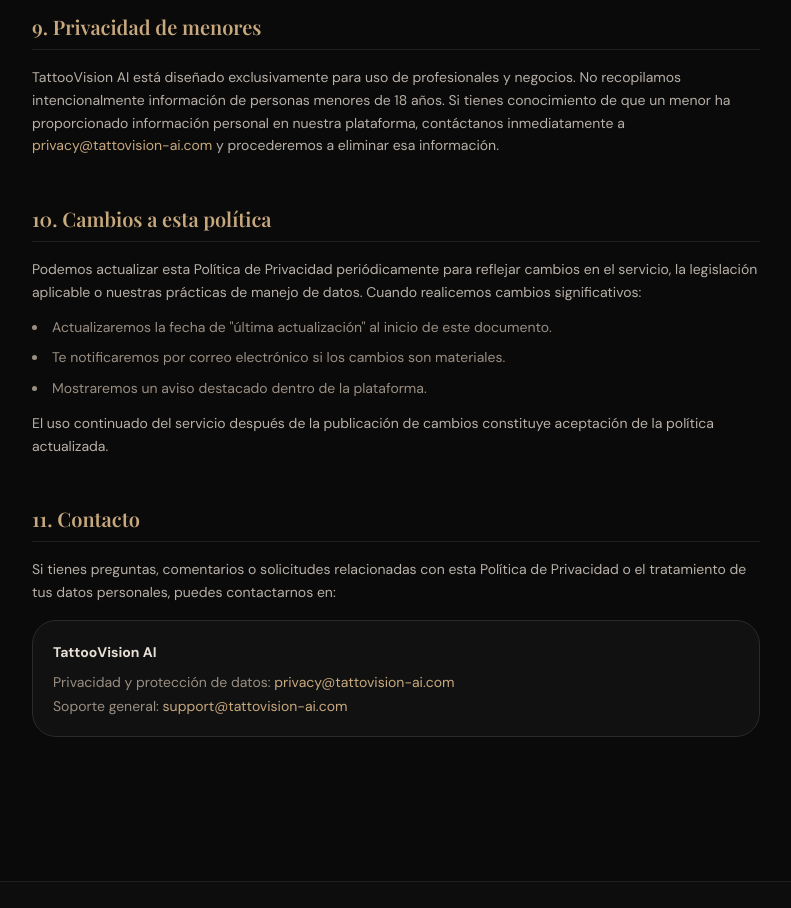
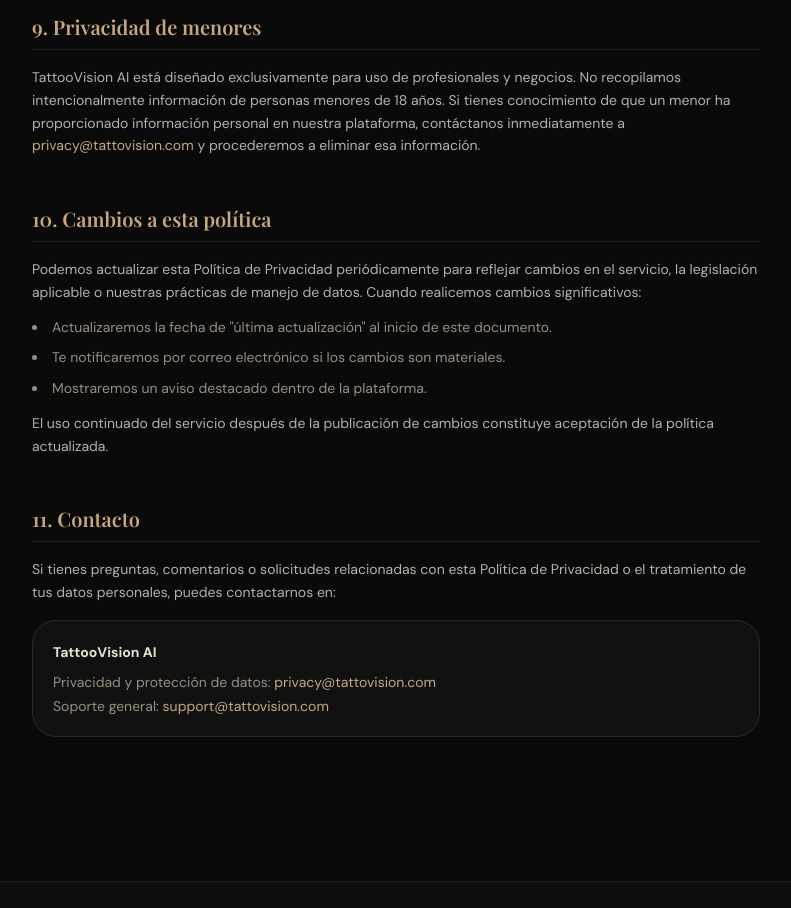
Before and after one commit to Angelmatias100/tattovision-ai, a Next.js app: page /privacy in a window 1280 px wide. Shown: the part 4160-5068 px from the top of the page, without its empty margins (244-1035 px from the left). Built offline with nearby package versions, Linux system fonts and the light colour scheme; no server answers.

Commit message:
feat: migrate domain from tattovision-ai.vercel.app to www.tattovision.com

```diff
--- a/src/app/(dashboard)/agenda/page.tsx
+++ b/src/app/(dashboard)/agenda/page.tsx
@@ -861,7 +861,7 @@
 
   const { bookingSlug } = usePlan();
   const bookingUrl = bookingSlug
-    ? `${typeof window !== "undefined" ? window.location.origin : "https://tattovision-ai.vercel.app"}/booking/${bookingSlug}`
+    ? `${typeof window !== "undefined" ? window.location.origin : "https://www.tattovision.com"}/booking/${bookingSlug}`
     : null;
 
   // Compute current week dates (stable per weekOffset)
--- a/src/app/(dashboard)/configuracion/page.tsx
+++ b/src/app/(dashboard)/configuracion/page.tsx
@@ -177,7 +177,7 @@
   const [copied,      setCopied]      = useState(false);
 
   const bookingUrl = bookingSlug
-    ? `${typeof window !== 'undefined' ? window.location.origin : 'https://tattovision-ai.vercel.app'}/booking/${bookingSlug}`
+    ? `${typeof window !== 'undefined' ? window.location.origin : 'https://www.tattovision.com'}/booking/${bookingSlug}`
     : null;
 
   const handleCopy = () => {
--- a/src/app/privacy/page.tsx
+++ b/src/app/privacy/page.tsx
@@ -261,10 +261,10 @@
           <p className="mt-4">
             Para ejercer cualquiera de estos derechos, escríbenos a{" "}
             <a
-              href="mailto:privacy@tattovision-ai.com"
+              href="mailto:privacy@tattovision.com"
               style={{ color: "#c8a97e" }}
             >
-              privacy@tattovision-ai.com
+              privacy@tattovision.com
             </a>
             . Responderemos en un plazo máximo de 30 días hábiles.
           </p>
@@ -299,10 +299,10 @@
             18 años. Si tienes conocimiento de que un menor ha proporcionado información
             personal en nuestra plataforma, contáctanos inmediatamente a{" "}
             <a
-              href="mailto:privacy@tattovision-ai.com"
+              href="mailto:privacy@tattovision.com"
               style={{ color: "#c8a97e" }}
             >
-              privacy@tattovision-ai.com
+              privacy@tattovision.com
             </a>{" "}
             y procederemos a eliminar esa información.
           </p>
@@ -339,19 +339,19 @@
             <p className="mt-2 text-sm" style={{ color: "#9a8e82" }}>
               Privacidad y protección de datos:{" "}
               <a
-                href="mailto:privacy@tattovision-ai.com"
+                href="mailto:privacy@tattovision.com"
                 style={{ color: "#c8a97e" }}
               >
-                privacy@tattovision-ai.com
+                privacy@tattovision.com
               </a>
             </p>
             <p className="mt-1 text-sm" style={{ color: "#9a8e82" }}>
               Soporte general:{" "}
               <a
-                href="mailto:support@tattovision-ai.com"
+                href="mailto:support@tattovision.com"
                 style={{ color: "#c8a97e" }}
               >
-                support@tattovision-ai.com
+                support@tattovision.com
               </a>
             </p>
           </div>
--- a/src/app/terms/page.tsx
+++ b/src/app/terms/page.tsx
@@ -109,8 +109,8 @@
             <li>Todas las actividades que ocurran bajo tu cuenta, autorizadas o no.</li>
             <li>
               Notificarnos de inmediato a{" "}
-              <a href="mailto:support@tattovision-ai.com" style={{ color: "#c8a97e" }}>
-                support@tattovision-ai.com
+              <a href="mailto:support@tattovision.com" style={{ color: "#c8a97e" }}>
+                support@tattovision.com
               </a>{" "}
               ante cualquier uso no autorizado de tu cuenta.
             </li>
@@ -318,8 +318,8 @@
         <Section title="10. Terminación">
           <p>
             Puedes cancelar tu cuenta en cualquier momento contactándonos a{" "}
-            <a href="mailto:support@tattovision-ai.com" style={{ color: "#c8a97e" }}>
-              support@tattovision-ai.com
+            <a href="mailto:support@tattovision.com" style={{ color: "#c8a97e" }}>
+              support@tattovision.com
             </a>
             . Al cancelar:
           </p>
@@ -373,14 +373,14 @@
             <p className="font-semibold" style={{ color: "#e8e0d4" }}>TattooVision AI</p>
             <p className="mt-2 text-sm" style={{ color: "#9a8e82" }}>
               Soporte:{" "}
-              <a href="mailto:support@tattovision-ai.com" style={{ color: "#c8a97e" }}>
-                support@tattovision-ai.com
+              <a href="mailto:support@tattovision.com" style={{ color: "#c8a97e" }}>
+                support@tattovision.com
               </a>
             </p>
             <p className="mt-1 text-sm" style={{ color: "#9a8e82" }}>
               Privacidad:{" "}
-              <a href="mailto:privacy@tattovision-ai.com" style={{ color: "#c8a97e" }}>
-                privacy@tattovision-ai.com
+              <a href="mailto:privacy@tattovision.com" style={{ color: "#c8a97e" }}>
+                privacy@tattovision.com
               </a>
             </p>
           </div>
```
